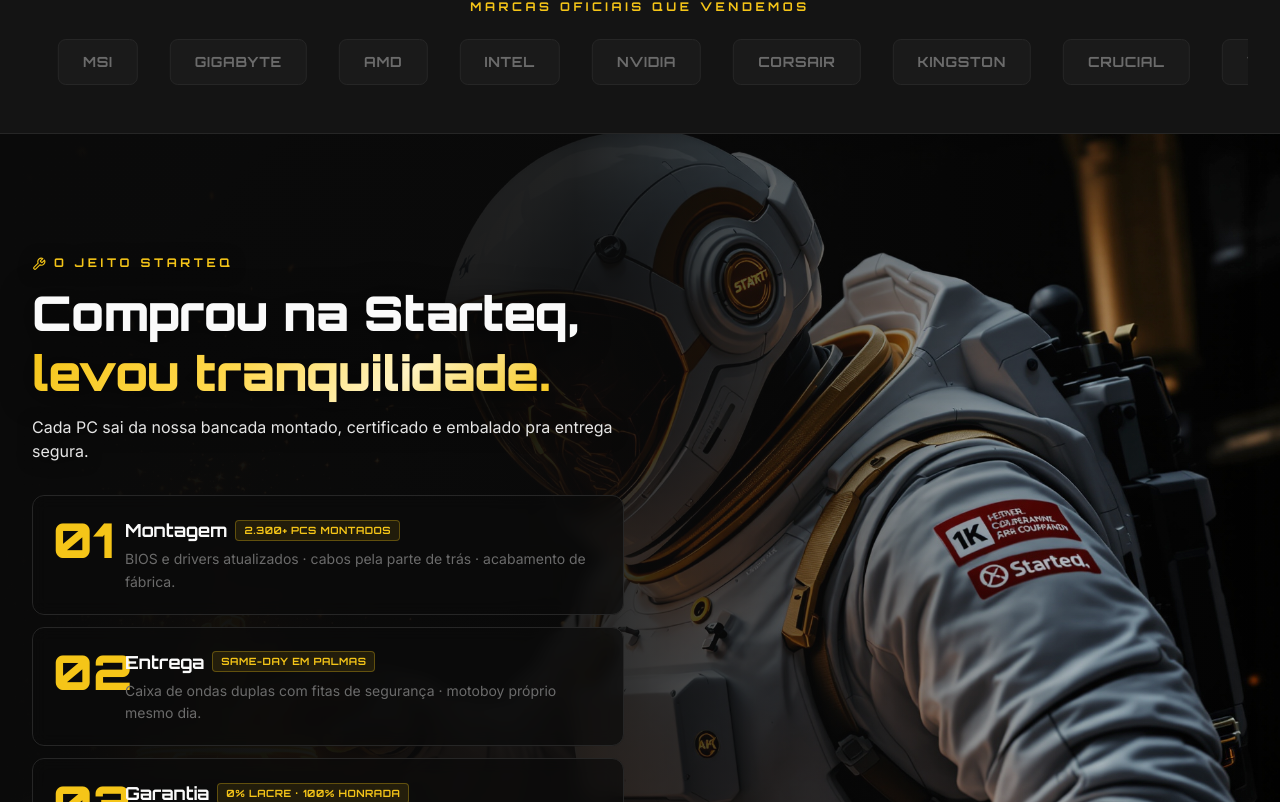
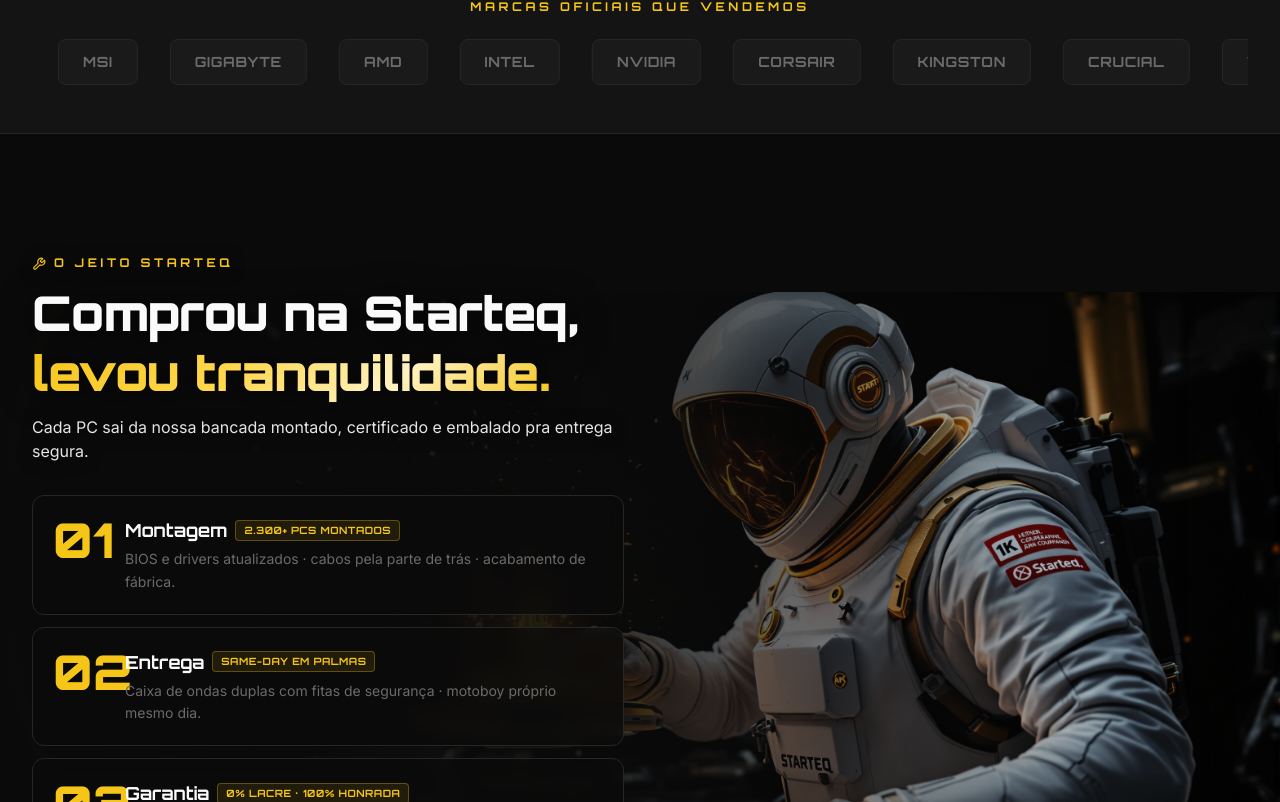
Before and after one commit to ImpulsoDigital063/Starteq, a Next.js app: page / in a window 1280 px wide. Shown: the part 9558-10360 px from the top of the page. Built offline with nearby package versions, Linux system fonts and the light colour scheme.

Commit message:
secao engenheiro · object-contain (era cover) · mostra a cena inteira (engenheiro + holograma gold + arco + sparks) em vez de close-up do ombro · letterbox preto bate com fundo da section

```diff
--- a/src/app/page.tsx
+++ b/src/app/page.tsx
@@ -362,17 +362,18 @@
           sizes="(max-width: 768px) 100vw, 1px"
           className="md:hidden object-cover object-top"
         />
-        {/* Desktop: engenheiro wide na direita · mostra cena completa (engenheiro + holograma + arco) */}
+        {/* Desktop: engenheiro wide à direita · object-contain mostra a CENA INTEIRA
+           (engenheiro + holograma + arco + sparks) sem zoom in close-up */}
         <Image
           src="/engenheiro-desktop.jpg"
           alt="Engenheiro Starteq montando PC com placa-mãe holográfica"
           fill
           quality={90}
           sizes="(min-width: 768px) 100vw, 1px"
-          className="hidden md:block object-cover"
+          className="hidden md:block object-contain"
           style={{
-            objectPosition: "calc(100% + 120px) center",
-            filter: "brightness(1.08) saturate(1.05)",
+            objectPosition: "right center",
+            filter: "brightness(1.08) saturate(1.08)",
           }}
         />
 
```
